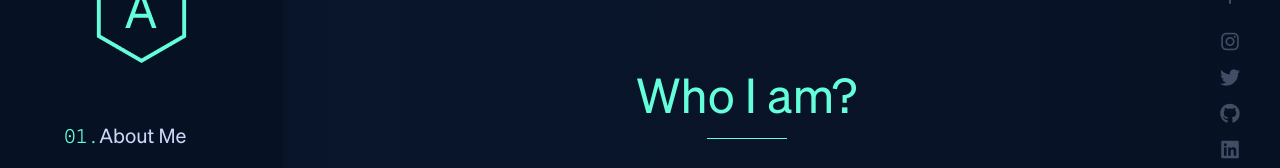
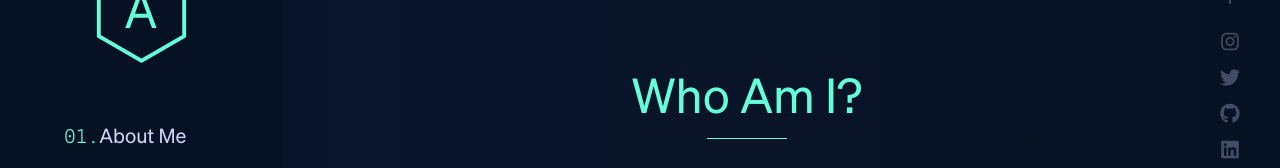
Before and after one commit to abhidadhaniya23/abhi-portfolio, a Next.js app: page /about in a window 1280 px wide. Shown: the part 124-292 px from the top of the page. Built offline with nearby package versions, Linux system fonts and the light colour scheme.

Commit message:
fix some design issues and spells

```diff
--- a/components/about/About.js
+++ b/components/about/About.js
@@ -38,13 +38,13 @@ const About = () => {
     };
     return (
         <>
-            <div className="py-20">
-                <Heading heading="Who I am?" />
+            <div className="px-10 py-20">
+                <Heading heading="Who Am I?" />
                 <div className="flex flex-col items-center justify-center md:flex-row">
                     <motion.div variants={animations.photo} initial="initial" animate="animate" exit="exit" className="my-10 md:my-0 w-[80%] md:w-[50rem]">
                         <Image className="rounded-full" src={pic} alt="Abhi Dadhaniya" />
                     </motion.div>
-                    <div className="px-0 text-xl text-justify md:p-5 md:ml-10 md:-mr-20 md:text-left text-lightBluePrimary">
+                    <div className="text-xl text-justify md:p-5 md:ml-10 md:-mr-20 md:text-left text-lightBluePrimary">
                         <motion.p variants={animations.desc} initial="initial" animate="animate" exit="exit" className="my-2 leading-8">
                             Hello, I am Abhi Dadhaniya, a full-stack web developer at MERN Stack Technology. I am currently trying my hands on NEXT.Js framework. Till now, I have completed a few projects on React.Js as mentioned in my portfolio and meanwhile, gained some experience in graphic design.
                         </motion.p>
@@ -53,13 +53,13 @@ const About = () => {
                                 Following are my expertise:
                             </motion.p>
                             <motion.p variants={animations.p1} initial="initial" animate="animate" exit="exit" className="pl-4 mt-1">
-                                <i className="mr-2 text-xs text-cyanPrimary fa-solid fa-diamond"></i>Dealing with API in React.JS.
+                                <i className="mr-3 text-xs text-cyanPrimary fa-solid fa-diamond"></i>Dealing with API in React.JS.
                             </motion.p>
                             <motion.p variants={animations.p2} initial="initial" animate="animate" exit="exit" className="pl-4 mt-1">
-                                <i className="mr-2 text-xs text-cyanPrimary fa-solid fa-diamond"></i>Developing REST APIs using Node.js & Express.js.
+                                <i className="mr-3 text-xs text-cyanPrimary fa-solid fa-diamond"></i>Developing REST APIs using Node.js & Express.js.
                             </motion.p>
                             <motion.p variants={animations.p3} initial="initial" animate="animate" exit="exit" className="pl-4 mt-1">
-                                <i className="mr-2 text-xs text-cyanPrimary fa-solid fa-diamond"></i>Authentication with backend and database, using MongoDB.
+                                <i className="mr-3 text-xs text-cyanPrimary fa-solid fa-diamond"></i>Authentication with backend and database, using MongoDB.
                             </motion.p>
                         </div>
                     </div>
--- a/components/development/ProjectCard.js
+++ b/components/development/ProjectCard.js
@@ -12,7 +12,7 @@ const ProjectCard = ({ name, index, category, selectedCategory }) => {
         <>
             <motion.div variants={animations.card} initial="initial" animate="animate" exit="exit" className={selectedCategory !== category ? "hidden" : "flex flex-col items-center justify-center mx-2 md:mx-5 mb-5 overflow-hidden rounded-lg bg-gray-50"}>
                 <div className="w-[9rem] h-[9rem] md:w-56 md:h-56 bg-lightBlueSecondary"></div>
-                <h2 className="px-1 py-1 text-base text-center md:py-4 md:px-0 md:text-lg text-darkBluePrimary">{name}</h2>
+                <h2 className="px-0 w-[9rem] md:w-auto py-1 text-base text-center md:py-4 md:px-0 md:text-lg text-darkBluePrimary">{name}</h2>
             </motion.div>
         </>
     );
--- a/components/menu/Menu.js
+++ b/components/menu/Menu.js
@@ -8,7 +8,6 @@ const Menu = () => {
             <div
                 onClick={() => {
                     menuActive ? setMenuActive(false) : setMenuActive(true);
-                    console.log("clicked");
                 }}
                 className="fixed z-20 flex flex-row items-center justify-center rounded-full md:hidden w-14 h-14 bottom-10 right-10 bg-cyanPrimary"
             >
--- a/components/skills/Skill.js
+++ b/components/skills/Skill.js
@@ -106,9 +106,7 @@ const Skill = () => {
                         </motion.h2>
                         <div className="flex flex-row flex-wrap items-center justify-center w-full md:w-[30rem]">
                             {skillsData.map((skill, index) => (
-                                <>
-                                    <CircularProgressBar key={index} index={index} url={skill.url} name={skill.name} value={skill.value} />
-                                </>
+                                <CircularProgressBar key={index + 1} index={index} url={skill.url} name={skill.name} value={skill.value} />
                             ))}
                         </div>
                     </div>
```
